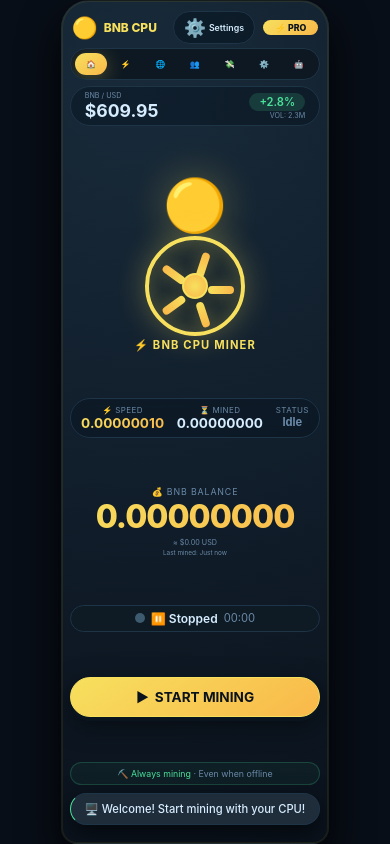
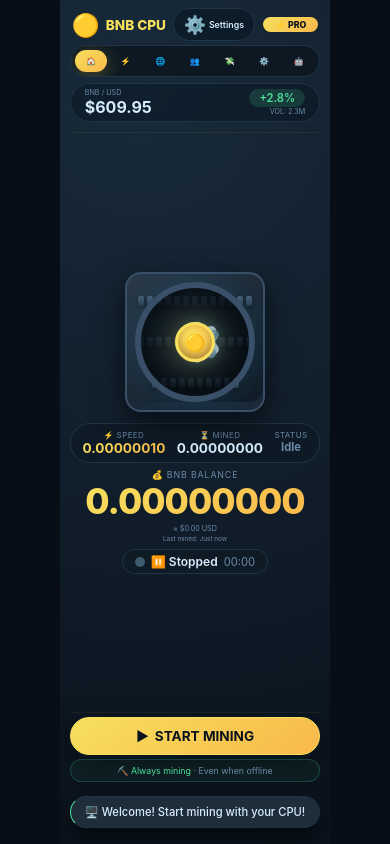
Before and after one commit to Sonjesus506/index.html, a plain HTML site: page index.html in a window 390 px wide. Drawn offline with Linux system fonts and the light colour scheme.

Commit message:
Refactor app layout and styles in index.html
Updated styles and structure for app layout, including modifications to the app container, top bar, and various screen elements. Removed unused screen styles and adjusted responsive design.

```diff
--- a/index.html
+++ b/index.html
@@ -44,16 +44,16 @@
             font-family: 'Inter', -apple-system, BlinkMacSystemFont, 'Segoe UI', Roboto, sans-serif;
         }
 
+        /* ===== FULL SCREEN APP CONTAINER ===== */
         .app-container {
-            max-width: 440px;
             width: 100%;
             height: 100vh;
-            max-height: 850px;
+            max-width: 480px;
             background: radial-gradient(circle at 30% 10%, #182a3a, #0a121c);
-            border-radius: 48px 48px 28px 28px;
-            padding: 16px 12px 20px;
-            box-shadow: 0 20px 40px rgba(0, 0, 0, 0.85), 0 0 0 1px rgba(255, 215, 0, 0.08) inset;
-            border: 1px solid rgba(255, 215, 0, 0.05);
+            border-radius: 0;
+            padding: 12px 14px 16px;
+            box-shadow: none;
+            border: none;
             position: relative;
             overflow: hidden;
             display: flex;
@@ -61,7 +61,13 @@
             transition: all 0.3s ease;
         }
 
-        /* ===== TOP BAR ===== */
+        /* ===== TOP BOX ===== */
+        .top-box {
+            flex-shrink: 0;
+            border-bottom: 1px solid rgba(255, 215, 0, 0.06);
+            padding-bottom: 6px;
+        }
+
         .top-bar {
             display: flex;
             justify-content: space-between;
@@ -78,13 +84,13 @@
         }
 
         .top-bar .brand .logo {
-            font-size: 1.3rem;
+            font-size: 1.4rem;
         }
 
         .top-bar .brand .title {
             color: var(--primary);
             font-weight: 800;
-            font-size: 0.9rem;
+            font-size: 1rem;
         }
 
         .top-bar .badge {
@@ -167,45 +173,6 @@
             transform: scale(0.96);
         }
 
-        /* ===== SCREENS ===== */
-        .screen {
-            display: none;
-            flex-direction: column;
-            flex: 1;
-            animation: fadeSlide 0.3s ease;
-        }
-
-        .screen.active {
-            display: flex;
-        }
-
-        @keyframes fadeSlide {
-            0% {
-                opacity: 0;
-                transform: translateY(10px);
-            }
-            100% {
-                opacity: 1;
-                transform: translateY(0);
-            }
-        }
-
-        .screen-content {
-            display: flex;
-            flex-direction: column;
-            flex: 1;
-            gap: 4px;
-        }
-
-        /* ===== HOME SCREEN ===== */
-        .home-content {
-            display: flex;
-            flex-direction: column;
-            flex: 1;
-            justify-content: space-between;
-            gap: 3px;
-        }
-
         /* ===== MARKET PRICE ===== */
         .market-price {
             background: rgba(8, 20, 32, 0.5);
@@ -220,7 +187,7 @@
         }
 
         .market-price .price {
-            font-size: 1.1rem;
+            font-size: 1.2rem;
             font-weight: 700;
             color: var(--text-light);
         }
@@ -248,46 +215,81 @@
             text-transform: uppercase;
         }
 
-        /* ===== MINER VISUAL ===== */
-        .miner-visual {
+        /* ===== MIDDLE BOX (Core Miner) ===== */
+        .middle-box {
+            flex: 1;
             display: flex;
             flex-direction: column;
             align-items: center;
-            margin: 2px 0 4px;
-            flex-shrink: 0;
-        }
-
-        .bnb-logo {
-            font-size: 3.2rem;
-            margin-bottom: 0px;
-            text-shadow: 0 0 40px var(--shadow-color);
-        }
-
-        .fan-container {
+            justify-content: center;
+            padding: 4px 0;
+            min-height: 0;
+        }
+
+        /* ===== CPU HEATSINK + FAN + COIN ===== */
+        .cpu-heatsink {
             position: relative;
-            width: 120px;
-            height: 120px;
+            width: 180px;
+            height: 180px;
+            margin: 0 auto;
             display: flex;
             align-items: center;
             justify-content: center;
+            flex-shrink: 0;
+        }
+
+        .heatsink-base {
+            position: absolute;
+            width: 170px;
+            height: 170px;
+            border-radius: 16px;
+            background: linear-gradient(145deg, #2a3a4a, #0f1a24);
+            border: 2px solid #3a5068;
+            box-shadow: inset 0 -8px 0 #1a2a3a, 0 10px 30px rgba(0, 0, 0, 0.6);
+            display: flex;
+            flex-wrap: wrap;
+            justify-content: center;
+            align-items: center;
+            padding: 10px;
+            gap: 3px;
+        }
+
+        .fin {
+            width: 8px;
+            height: 14px;
+            background: linear-gradient(180deg, #4a6078, #2a3a4a);
+            border-radius: 2px;
+            box-shadow: 0 2px 4px rgba(0, 0, 0, 0.4);
+            flex-shrink: 0;
         }
 
         .fan-ring {
+            position: absolute;
+            width: 140px;
+            height: 140px;
+            border-radius: 50%;
+            border: 6px solid #3a5068;
+            background: rgba(8, 20, 32, 0.6);
+            box-shadow: 0 0 30px rgba(0, 180, 255, 0.1), inset 0 0 40px rgba(0, 0, 0, 0.8);
+            display: flex;
+            align-items: center;
+            justify-content: center;
+            top: 50%;
+            left: 50%;
+            transform: translate(-50%, -50%);
+            z-index: 2;
+        }
+
+        .fan-blades {
             position: absolute;
             width: 120px;
             height: 120px;
-            border-radius: 50%;
-            border: 4px solid var(--primary);
-            box-shadow: 0 0 30px var(--shadow-color), inset 0 0 30px var(--shadow-color);
-            background: rgba(8, 24, 40, 0.4);
-        }
-
-        .fan-blades {
-            position: relative;
-            width: 100px;
-            height: 100px;
-            animation: spinFan 2s linear infinite;
+            animation: spinFan 1.8s linear infinite;
             animation-play-state: paused;
+            top: 50%;
+            left: 50%;
+            transform: translate(-50%, -50%);
+            z-index: 3;
         }
 
         .fan-blades.spinning {
@@ -296,70 +298,79 @@
 
         @keyframes spinFan {
             0% {
-                transform: rotate(0deg);
+                transform: translate(-50%, -50%) rotate(0deg);
             }
             100% {
-                transform: rotate(360deg);
+                transform: translate(-50%, -50%) rotate(360deg);
             }
         }
 
         .blade {
             position: absolute;
-            width: 32px;
-            height: 10px;
-            background: linear-gradient(90deg, var(--primary), var(--primary-dark));
+            width: 14px;
+            height: 48px;
+            background: linear-gradient(180deg, #b8d4ec, #4a7a9a);
             border-radius: 20px;
             top: 50%;
             left: 50%;
-            transform-origin: 0 50%;
-            box-shadow: 0 0 15px var(--shadow-color);
+            transform-origin: 50% 0%;
+            opacity: 0.85;
+            box-shadow: 0 0 15px rgba(100, 200, 255, 0.2);
         }
 
         .blade:nth-child(1) {
-            transform: rotate(0deg) translateX(16px);
+            transform: rotate(0deg) translateX(-7px) translateY(-50%);
         }
         .blade:nth-child(2) {
-            transform: rotate(72deg) translateX(16px);
+            transform: rotate(72deg) translateX(-7px) translateY(-50%);
         }
         .blade:nth-child(3) {
-            transform: rotate(144deg) translateX(16px);
+            transform: rotate(144deg) translateX(-7px) translateY(-50%);
         }
         .blade:nth-child(4) {
-            transform: rotate(216deg) translateX(16px);
+            transform: rotate(216deg) translateX(-7px) translateY(-50%);
         }
         .blade:nth-child(5) {
-            transform: rotate(288deg) translateX(16px);
-        }
-
-        .fan-center {
+            transform: rotate(288deg) translateX(-7px) translateY(-50%);
+        }
+
+        .fan-hub {
             position: absolute;
-            width: 26px;
-            height: 26px;
+            width: 48px;
+            height: 48px;
             border-radius: 50%;
-            background: radial-gradient(circle, var(--primary), var(--primary-dark));
-            box-shadow: 0 0 30px var(--shadow-color);
-            border: 2px solid var(--primary);
-            z-index: 2;
-        }
-
-        .miner-label {
-            color: var(--primary);
-            font-size: 0.7rem;
-            margin-top: 2px;
-            letter-spacing: 0.1em;
-            font-weight: 700;
+            background: radial-gradient(circle at 40% 35%, #f7e05e, #f9b84a);
+            box-shadow: 0 0 30px rgba(247, 224, 94, 0.4), inset 0 -4px 8px rgba(0, 0, 0, 0.3);
+            border: 3px solid #f7e05e;
+            z-index: 4;
+            display: flex;
+            align-items: center;
+            justify-content: center;
+            font-size: 1.8rem;
+            font-weight: 900;
+            color: #0a121c;
+            top: 50%;
+            left: 50%;
+            transform: translate(-50%, -50%);
+            text-shadow: 0 1px 2px rgba(255, 215, 0, 0.3);
+        }
+
+        .fan-hub .coin-text {
+            font-size: 1.2rem;
+            font-weight: 800;
         }
 
         /* ===== STATS ROW ===== */
         .stats-row {
             display: flex;
             justify-content: space-around;
-            background: rgba(8, 20, 32, 0.5);
-            backdrop-filter: blur(6px);
-            border-radius: 40px;
-            padding: 6px 4px;
+            width: 100%;
+            max-width: 360px;
+            margin: 6px 0 4px;
+            background: rgba(8, 20, 32, 0.4);
+            border-radius: 60px;
+            padding: 6px 6px;
             border: 1px solid var(--border-color);
-            margin: 2px 0 4px;
             flex-shrink: 0;
         }
 
@@ -390,12 +401,12 @@
         /* ===== BALANCE ===== */
         .balance-big {
             text-align: center;
-            margin: 3px 0 5px;
+            margin: 2px 0 4px;
             flex-shrink: 0;
         }
 
         .balance-big .coin {
-            font-size: 2.5rem;
+            font-size: 2.8rem;
             font-weight: 800;
             background: linear-gradient(135deg, var(--primary), var(--primary-dark));
             -webkit-background-clip: text;
@@ -423,9 +434,9 @@
             justify-content: center;
             gap: 6px;
             background: #0e1a24;
-            padding: 5px 12px;
+            padding: 4px 12px;
             border-radius: 60px;
-            margin: 2px 0 5px;
+            margin: 2px 0 4px;
             border: 1px solid var(--border-color);
             flex-shrink: 0;
         }
@@ -454,18 +465,25 @@
             font-size: 0.7rem;
         }
 
-        /* ===== BUTTONS ===== */
+        /* ===== BOTTOM BOX ===== */
+        .bottom-box {
+            flex-shrink: 0;
+            padding: 4px 0 6px;
+            border-top: 1px solid rgba(255, 215, 0, 0.06);
+            margin-top: auto;
+        }
+
         .btn {
             display: flex;
             align-items: center;
             justify-content: center;
             gap: 6px;
             width: 100%;
-            padding: 11px 8px;
+            padding: 12px 8px;
             border: none;
             border-radius: 60px;
             font-weight: 700;
-            font-size: 0.85rem;
+            font-size: 0.95rem;
             background: #1d2f3f;
             color: var(--text-light);
             box-shadow: 0 4px 0 #0a141e, 0 8px 24px rgba(0, 0, 0, 0.5);
@@ -493,14 +511,6 @@
             border: 1px solid #6ae09a;
         }
 
-        .btn-withdraw {
-            background: linear-gradient(145deg, var(--primary), var(--primary-dark));
-            border: 1px solid var(--primary);
-            color: #0a121c;
-            margin-top: 4px;
-        }
-
-        /* ===== OFFLINE BADGE ===== */
         .offline-badge {
             margin-top: 4px;
             padding: 5px 12px;
@@ -515,6 +525,45 @@
 
         .offline-badge span {
             color: var(--green);
+        }
+
+        /* ===== SCREENS ===== */
+        .screen {
+            display: none;
+            flex-direction: column;
+            flex: 1;
+            animation: fadeSlide 0.3s ease;
+        }
+
+        .screen.active {
+            display: flex;
+        }
+
+        @keyframes fadeSlide {
+            0% {
+                opacity: 0;
+                transform: translateY(10px);
+            }
+            100% {
+                opacity: 1;
+                transform: translateY(0);
+            }
+        }
+
+        .screen-content {
+            display: flex;
+            flex-direction: column;
+            flex: 1;
+            gap: 4px;
+        }
+
+        /* ===== HOME SCREEN ===== */
+        .home-content {
+            display: flex;
+            flex-direction: column;
+            flex: 1;
+            justify-content: center;
+            gap: 2px;
         }
 
         /* ===== BOOST SCREEN ===== */
@@ -1705,127 +1754,108 @@
         /* ===== RESPONSIVE ===== */
         @media (max-width: 420px) {
             .app-container {
-                padding: 10px 8px 14px;
-                max-height: 100vh;
-                border-radius: 28px 28px 16px 16px;
-            }
-
-            .balance-big .coin {
-                font-size: 2rem;
-            }
-
-            .fan-container {
+                padding: 8px 10px 12px;
+            }
+            .cpu-heatsink {
+                width: 150px;
+                height: 150px;
+            }
+            .heatsink-base {
+                width: 140px;
+                height: 140px;
+                padding: 8px;
+            }
+            .fin {
+                width: 6px;
+                height: 10px;
+            }
+            .fan-ring {
+                width: 120px;
+                height: 120px;
+            }
+            .fan-blades {
                 width: 100px;
                 height: 100px;
             }
-            .fan-ring {
-                width: 100px;
-                height: 100px;
-            }
-            .fan-blades {
-                width: 80px;
-                height: 80px;
-            }
             .blade {
-                width: 26px;
-                height: 8px;
-            }
-            .blade:nth-child(1) {
-                transform: rotate(0deg) translateX(13px);
-            }
-            .blade:nth-child(2) {
-                transform: rotate(72deg) translateX(13px);
-            }
-            .blade:nth-child(3) {
-                transform: rotate(144deg) translateX(13px);
-            }
-            .blade:nth-child(4) {
-                transform: rotate(216deg) translateX(13px);
-            }
-            .blade:nth-child(5) {
-                transform: rotate(288deg) translateX(13px);
-            }
-
+                width: 10px;
+                height: 38px;
+            }
+            .fan-hub {
+                width: 40px;
+                height: 40px;
+                font-size: 1.4rem;
+            }
+            .fan-hub .coin-text {
+                font-size: 1rem;
+            }
+            .balance-big .coin {
+                font-size: 2.2rem;
+            }
+            .top-bar .brand .title {
+                font-size: 0.85rem;
+            }
+            .market-price .price {
+                font-size: 1rem;
+            }
+            .btn {
+                padding: 10px 8px;
+                font-size: 0.85rem;
+            }
+            .stats-row .stat-item .value {
+                font-size: 0.85rem;
+            }
             .nav-tab {
                 font-size: 0.5rem;
                 padding: 6px 2px;
                 min-width: 28px;
             }
-
-            .stats-row .stat-item .value {
-                font-size: 0.85rem;
-            }
-
-            .top-bar .brand .title {
-                font-size: 0.75rem;
-            }
-
-            .cpu-chip {
-                width: 90px;
-                height: 90px;
-            }
-            .cpu-chip .inner {
-                width: 60px;
-                height: 60px;
-            }
-            .cpu-fan2 {
-                width: 80px;
-                height: 80px;
-            }
-            .cpu-fan2 .fb {
-                height: 28px;
-                width: 6px;
-            }
-            .levels {
-                grid-template-columns: 1fr 1fr;
-            }
         }
 
         @media (max-height: 700px) {
             .app-container {
-                padding: 10px 8px 12px;
-                max-height: 100vh;
-                border-radius: 24px;
-            }
-            .bnb-logo {
-                font-size: 2.5rem;
-            }
-            .fan-container {
-                width: 90px;
-                height: 90px;
+                padding: 6px 8px 10px;
+            }
+            .cpu-heatsink {
+                width: 130px;
+                height: 130px;
+            }
+            .heatsink-base {
+                width: 120px;
+                height: 120px;
+                padding: 6px;
+            }
+            .fin {
+                width: 5px;
+                height: 8px;
             }
             .fan-ring {
-                width: 90px;
-                height: 90px;
+                width: 100px;
+                height: 100px;
+                border-width: 4px;
             }
             .fan-blades {
-                width: 70px;
-                height: 70px;
+                width: 85px;
+                height: 85px;
             }
             .blade {
-                width: 22px;
-                height: 7px;
-            }
-            .blade:nth-child(1) {
-                transform: rotate(0deg) translateX(11px);
-            }
-            .blade:nth-child(2) {
-                transform: rotate(72deg) translateX(11px);
-            }
-            .blade:nth-child(3) {
-                transform: rotate(144deg) translateX(11px);
-            }
-            .blade:nth-child(4) {
-                transform: rotate(216deg) translateX(11px);
-            }
-            .blade:nth-child(5) {
-                transform: rotate(288deg) translateX(11px);
+                width: 8px;
+                height: 32px;
+            }
+            .fan-hub {
+                width: 34px;
+                height: 34px;
+                font-size: 1.2rem;
+            }
+            .fan-hub .coin-text {
+                font-size: 0.9rem;
             }
             .balance-big .coin {
                 font-size: 1.8rem;
             }
             .stats-row {
-                padding: 4px 4px;
+                padding: 4px 6px;
+                margin: 3px 0;
             }
             .stats-row .stat-item .value {
                 font-size: 0.75rem;
@@ -1834,24 +1864,20 @@
                 padding: 8px 6px;
                 font-size: 0.75rem;
             }
-            .cpu-chip {
-                width: 80px;
-                height: 80px;
-            }
-            .cpu-chip .inner {
-                width: 50px;
-                height: 50px;
-            }
-            .cpu-chip .inner .icon {
-                font-size: 1.5rem;
-            }
-            .cpu-fan2 {
-                width: 70px;
-                height: 70px;
-            }
-            .cpu-fan2 .fb {
-                height: 24px;
-                width: 5px;
+            .top-bar .brand .title {
+                font-size: 0.8rem;
+            }
+            .market-price {
+                padding: 4px 12px;
+            }
+            .market-price .price {
+                font-size: 0.9rem;
+            }
+            .status-pill {
+                padding: 3px 10px;
+            }
+            .status-label {
+                font-size: 0.7rem;
             }
         }
     </style>
@@ -1860,7 +1886,8 @@
 
     <div class="app-container" id="app">
 
-        <!-- ===== TOP BAR ===== -->
+        <!-- ===== TOP BOX ===== -->
+        <div class="top-box">
             <div class="top-bar">
                 <div class="brand">
                     <span class="logo">🟡</span>
@@ -1875,7 +1902,7 @@
                 </div>
             </div>
 
-        <!-- ===== NAVIGATION ===== -->
+            <!-- Navigation -->
             <div class="nav-tabs">
                 <button class="nav-tab active" data-screen="home" id="navHome">🏠</button>
                 <button class="nav-tab" data-screen="boost" id="navBoost">⚡</button>
@@ -1886,10 +1913,7 @@
                 <button class="nav-tab" data-screen="ai" id="navAi">🤖</button>
             </div>
 
-        <!-- ===== HOME ===== -->
-        <div class="screen active" id="screen-home">
-            <div class="home-content">
-                <!-- Market -->
+            <!-- Market Price -->
             <div class="market-price">
                 <div>
                     <div class="label" id="marketLabel">BNB / USD</div>
@@ -1900,18 +1924,24 @@
                     <div class="label" id="volumeLabel">Vol: 2.4M</div>
                 </div>
             </div>
-
-                <!-- Miner -->
-                <div class="miner-visual">
-                    <div class="bnb-logo">🟡</div>
-                    <div class="fan-container">
+        </div>
+
+        <!-- ===== MIDDLE BOX (Core Miner) ===== -->
+        <div class="middle-box" id="screen-home">
+            <!-- CPU Heatsink + Fan + Coin -->
+            <div class="cpu-heatsink">
+                <div class="heatsink-base" id="heatsinkBase"></div>
                 <div class="fan-ring"></div>
                 <div class="fan-blades" id="fanBlades">
-                            <div class="blade"></div><div class="blade"></div><div class="blade"></div><div class="blade"></div><div class="blade"></div>
-                        </div>
-                        <div class="fan-center"></div>
-                    </div>
-                    <div class="miner-label" id="minerLabel">⚡ BNB CPU MINER</div>
+                    <div class="blade"></div>
+                    <div class="blade"></div>
+                    <div class="blade"></div>
+                    <div class="blade"></div>
+                    <div class="blade"></div>
+                </div>
+                <div class="fan-hub" id="fanHub">
+                    <span class="coin-text">🟡</span>
+                </div>
             </div>
 
             <!-- Stats -->
@@ -1944,18 +1974,18 @@
                 <span class="status-label" id="statusLabel">⏸️ Stopped</span>
                 <span class="session-time" id="sessionTime">00:00</span>
             </div>
-
-                <!-- Button -->
+        </div>
+
+        <!-- ===== BOTTOM BOX ===== -->
+        <div class="bottom-box">
             <button class="btn btn-primary" id="toggleMineBtn">
                 <span>▶</span> <span id="startBtnText">START MINING</span>
             </button>
-
-                <!-- Offline -->
             <div class="offline-badge">⛏️ <span>Always mining</span> · Even when offline</div>
         </div>
-        </div>
-
-        <!-- ===== BOOST ===== -->
+
+        <!-- ===== OTHER SCREENS ===== -->
+        <!-- BOOST -->
         <div class="screen" id="screen-boost">
             <div class="screen-content">
                 <div class="boost-header">
@@ -1992,7 +2022,7 @@
             </div>
         </div>
 
-        <!-- ===== SOCIAL ===== -->
+        <!-- SOCIAL -->
         <div class="screen" id="screen-social">
             <div class="screen-content">
                 <div class="social-header">
@@ -2025,7 +2055,7 @@
             </div>
         </div>
 
-        <!-- ===== INVITE ===== -->
+        <!-- INVITE -->
         <div class="screen" id="screen-invite">
             <div class="screen-content">
                 <div class="invite-header"><h2 id="inviteTitle">👥 Invite & Earn</h2></div>
@@ -2049,7 +2079,7 @@
             </div>
         </div>
 
-        <!-- ===== WITHDRAW ===== -->
+        <!-- WITHDRAW -->
         <div class="screen" id="screen-withdraw">
             <div class="screen-content">
                 <div class="withdraw-card">
@@ -2126,7 +2156,7 @@
             </div>
         </div>
 
-        <!-- ===== PROFILE ===== -->
+        <!-- PROFILE -->
         <div class="screen" id="screen-profile">
             <div class="screen-content">
                 <div class="profile-header">
@@ -2201,7 +2231,7 @@
             </div>
         </div>
 
-        <!-- ===== AI CHAT ===== -->
+        <!-- AI CHAT -->
         <div class="screen" id="screen-ai">
             <div class="ai-chat">
                 <div class="head">
@@ -2236,10 +2266,19 @@
 
     </div>
 
-    <!-- ===== JAVASCRIPT ===== -->
     <script>
         (function() {
             "use strict";
+
+            // ==================== GENERATE HEATSINK FINS ====================
+            const heatsinkBase = document.getElementById('heatsinkBase');
+            if (heatsinkBase) {
+                for (let i = 0; i < 36; i++) {
+                    const fin = document.createElement('div');
+                    fin.className = 'fin';
+                    heatsinkBase.appendChild(fin);
+                }
+            }
 
             // ==================== STATE ====================
             const BASE_SPEED = 0.00000010;
@@ -2408,7 +2447,6 @@
                     toastNameEdit: '✏️ Edit your name',
                     toastEnterName: 'Please enter a name'
                 }
-                // Add other languages (sw, fr, es, pt, de, it, ru, zh, ar, hi, id) with same structure
             };
 
             function t(key) {
```
Lines whose indentation alone changed are shown as unchanged.
